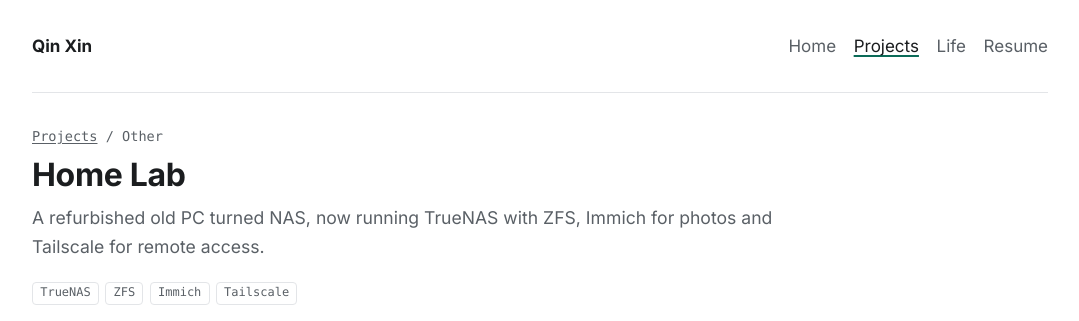
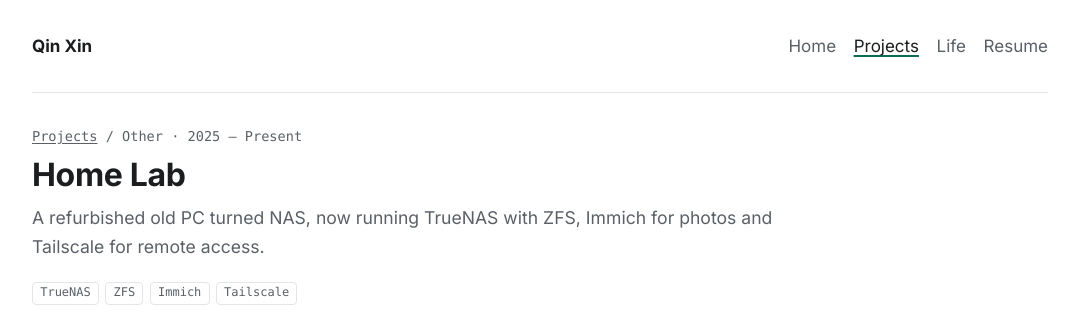
Before and after one commit to kingster121/kingster121.github.io, a Jekyll site: the page built from _projects/home-lab.md, in a window 1280 px wide. Shown: the top 321 px of the page, without its empty margins (100-1179 px from the left). Built offline with Jekyll 4.4.1, drawn with Linux system fonts in a browser that asks for light colours; part of the change alters nothing that is shown.

Commit message:
Add period to Home Lab
Co-Authored-By: Claude Opus 5.5 <noreply@anthropic.com>

```diff
--- a/_projects/home-lab.md
+++ b/_projects/home-lab.md
@@ -1,6 +1,9 @@
 ---
 title: Home Lab
 description: "A refurbished old PC turned NAS, now running TrueNAS with ZFS, Immich for photos and Tailscale for remote access."
+period: "2025 – Present"
+sort_date: 2025-01-01 # TODO: set the real start month if you want finer ordering
+ongoing: true
 category: Other
 featured: true
 tags: [TrueNAS, ZFS, Immich, Tailscale]
```
